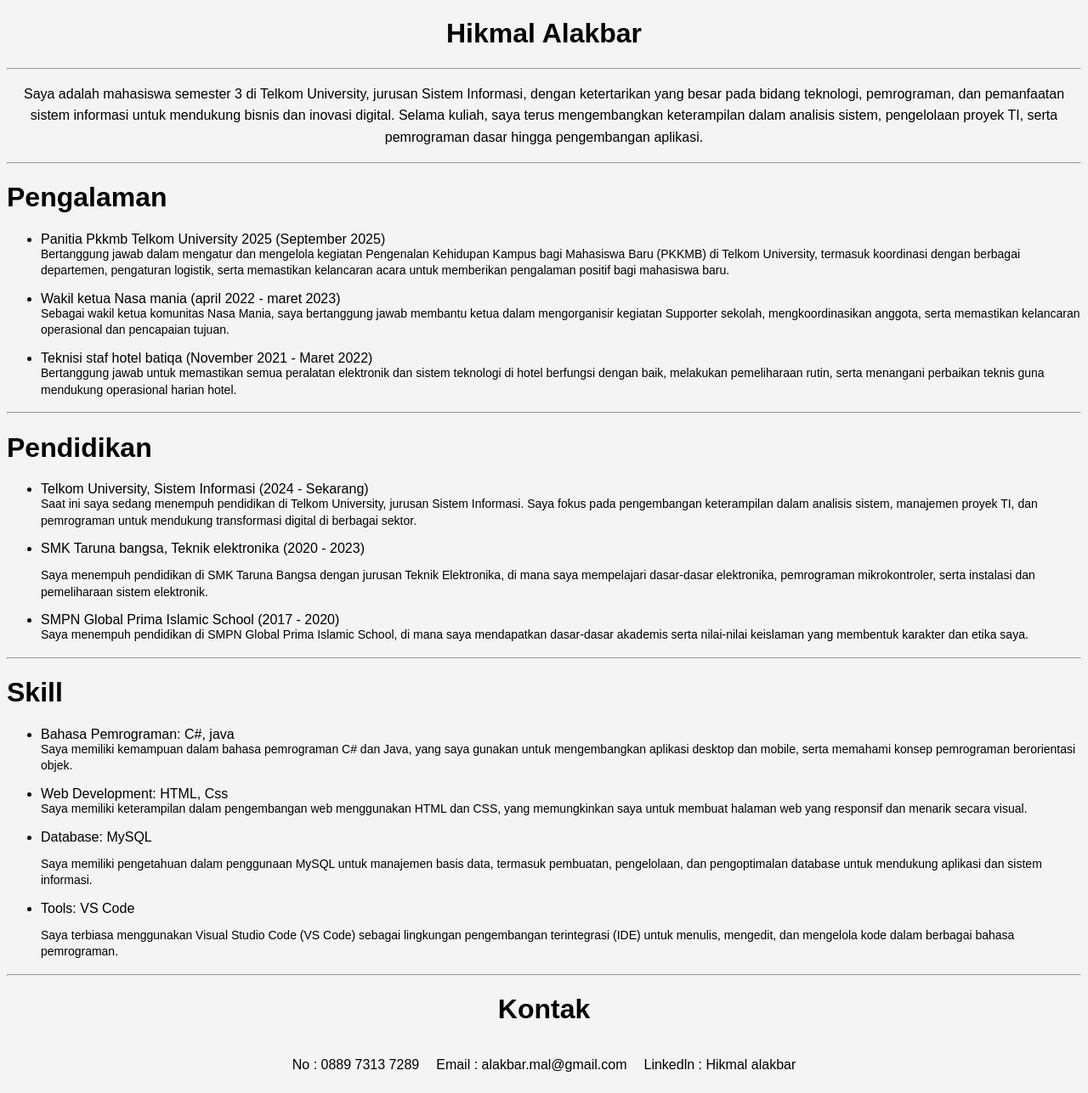
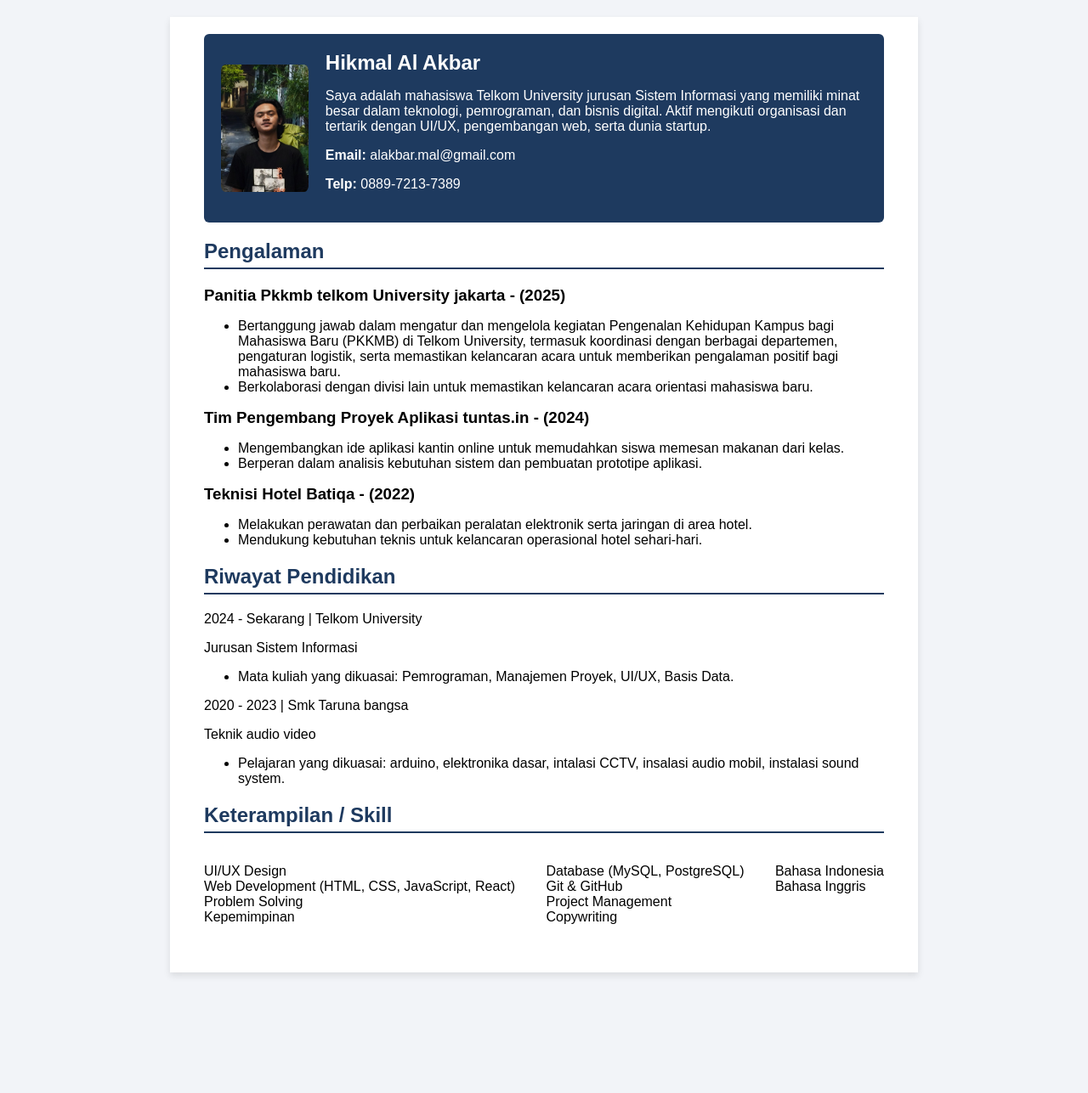
Before and after one commit to AkbarMAL/CvHikmal, a plain HTML site: page index.html in a window 1280 px wide. Shown: the whole page at 85% size. After the commit the page ends 1165 px from the top, so only its background shows below. Drawn offline with Linux system fonts and the light colour scheme; a web font is replaced by a local one.

Commit message:
tambahanCss

```diff
--- a/index.html
+++ b/index.html
@@ -1,119 +1,118 @@
 <!DOCTYPE html>
-<html lang="en">
+<html lang="id">
   <head>
     <meta charset="UTF-8" />
     <meta name="viewport" content="width=device-width, initial-scale=1.0" />
-    <link rel="preconnect" href="https://fonts.googleapis.com" />
-    <link rel="preconnect" href="https://fonts.gstatic.com" crossorigin />
-    <link
-      href="https://fonts.googleapis.com/css2?family=Alan+Sans:wght@300..900&display=swap"
-      rel="stylesheet"
-    />
-    <title>Hikmal AlakbarCv</title>
-    <link href="style.css" rel="stylesheet" />
-
-    <style></style>
+    <title>CV Hikmal Al Akbar</title>
+    <link rel="stylesheet" href="style.css" />
   </head>
   <body>
-    <h1 class="nama">Hikmal Alakbar</h1>
-    <hr />
-    <p class="deskripsi">
-      Saya adalah mahasiswa semester 3 di Telkom University, jurusan Sistem
-      Informasi, dengan ketertarikan yang besar pada bidang teknologi,
-      pemrograman, dan pemanfaatan sistem informasi untuk mendukung bisnis dan
-      inovasi digital. Selama kuliah, saya terus mengembangkan keterampilan
-      dalam analisis sistem, pengelolaan proyek TI, serta pemrograman dasar
-      hingga pengembangan aplikasi.
+    <div class="cv-container">
+      <!-- Header -->
+      <header>
+        <div class="profile">
+          <img src="mukaGue.jpg" alt="Foto Profil" />
+          <div class="info">
+            <h1>Hikmal Al Akbar</h1>
+            <p>
+              Saya adalah mahasiswa Telkom University jurusan Sistem Informasi
+              yang memiliki minat besar dalam teknologi, pemrograman, dan bisnis
+              digital. Aktif mengikuti organisasi dan tertarik dengan UI/UX,
+              pengembangan web, serta dunia startup.
             </p>
-    <hr />
+            <p><strong>Email:</strong> alakbar.mal@gmail.com</p>
+            <p><strong>Telp:</strong> 0889-7213-7389</p>
+          </div>
+        </div>
+      </header>
 
-    <h1>Pengalaman</h1>
-    <ul class="pengalaman">
-      <li>Panitia Pkkmb Telkom University 2025 (September 2025)</li>
-      <p>
+      <!-- Pengalaman -->
+      <section>
+        <h2>Pengalaman</h2>
+        <div class="experience">
+
+          <h3>Panitia Pkkmb telkom University jakarta - (2025)</h3>
+          <ul>
+            <li>
               Bertanggung jawab dalam mengatur dan mengelola kegiatan Pengenalan
               Kehidupan Kampus bagi Mahasiswa Baru (PKKMB) di Telkom University,
-        termasuk koordinasi dengan berbagai departemen, pengaturan logistik,
-        serta memastikan kelancaran acara untuk memberikan pengalaman positif
-        bagi mahasiswa baru.
-      </p>
-      <li>Wakil ketua Nasa mania (april 2022 - maret 2023)</li>
-      <p>
-        Sebagai wakil ketua komunitas Nasa Mania, saya bertanggung jawab
-        membantu ketua dalam mengorganisir kegiatan Supporter sekolah,
-        mengkoordinasikan anggota, serta memastikan kelancaran operasional dan
-        pencapaian tujuan.
-      </p>
-      <li>Teknisi staf hotel batiqa (November 2021 - Maret 2022)</li>
-      <p>
-        Bertanggung jawab untuk memastikan semua peralatan elektronik dan sistem
-        teknologi di hotel berfungsi dengan baik, melakukan pemeliharaan rutin,
-        serta menangani perbaikan teknis guna mendukung operasional harian
-        hotel.
-      </p>
+              termasuk koordinasi dengan berbagai departemen, pengaturan
+              logistik, serta memastikan kelancaran acara untuk memberikan
+              pengalaman positif bagi mahasiswa baru.
+            </li>
+            <li>
+              Berkolaborasi dengan divisi lain untuk memastikan kelancaran acara
+              orientasi mahasiswa baru.
+            </li>
           </ul>
-    <hr />
-    <h1>Pendidikan</h1>
-    <ul class="pendidikan">
-      <li>Telkom University, Sistem Informasi (2024 - Sekarang)</li>
-      <p>
-        Saat ini saya sedang menempuh pendidikan di Telkom University, jurusan
-        Sistem Informasi. Saya fokus pada pengembangan keterampilan dalam
-        analisis sistem, manajemen proyek TI, dan pemrograman untuk mendukung
-        transformasi digital di berbagai sektor.
-        <li>SMK Taruna bangsa, Teknik elektronika (2020 - 2023)</li>
-      </p>
-      <p>
-        Saya menempuh pendidikan di SMK Taruna Bangsa dengan jurusan Teknik
-        Elektronika, di mana saya mempelajari dasar-dasar elektronika,
-        pemrograman mikrokontroler, serta instalasi dan pemeliharaan sistem
-        elektronik.
-      </p>
-      <li>SMPN Global Prima Islamic School (2017 - 2020)</li>
-      <p>
-        Saya menempuh pendidikan di SMPN Global Prima Islamic School, di mana
-        saya mendapatkan dasar-dasar akademis serta nilai-nilai keislaman yang
-        membentuk karakter dan etika saya.
-      </p>
+
+          <h3>Tim Pengembang Proyek Aplikasi tuntas.in - (2024)</h3>
+          <ul>
+            <li>
+              Mengembangkan ide aplikasi kantin online untuk memudahkan siswa
+              memesan makanan dari kelas.
+            </li>
+            <li>
+              Berperan dalam analisis kebutuhan sistem dan pembuatan prototipe
+              aplikasi.
+            </li>
           </ul>
-    <hr />
-    <h1>Skill</h1>
-    <ul class="skill">
-      <li>Bahasa Pemrograman: C#, java</li>
-      <p>
-        Saya memiliki kemampuan dalam bahasa pemrograman C# dan Java, yang saya
-        gunakan untuk mengembangkan aplikasi desktop dan mobile, serta memahami
-        konsep pemrograman berorientasi objek.
-      </p>
-      <li>Web Development: HTML, Css</li>
-      <p>
-        Saya memiliki keterampilan dalam pengembangan web menggunakan HTML dan
-        CSS, yang memungkinkan saya untuk membuat halaman web yang responsif dan
-        menarik secara visual.
-        <li>Database: MySQL</li>
-      </p>
+          <h3>Teknisi Hotel Batiqa - (2022)</h3>
+          <ul>
+            <li>
+              Melakukan perawatan dan perbaikan peralatan elektronik serta
+              jaringan di area hotel.
+            </li>
+            <li>
+              Mendukung kebutuhan teknis untuk kelancaran operasional hotel
+              sehari-hari.
+            </li>
+          </ul>
+        </div>
+      </section>
 
-      <p>
-        Saya memiliki pengetahuan dalam penggunaan MySQL untuk manajemen basis
-        data, termasuk pembuatan, pengelolaan, dan pengoptimalan database untuk
-        mendukung aplikasi dan sistem informasi.
-        <li>Tools: VS Code</li>
-      </p>
+      <!-- Pendidikan -->
+      <section>
+        <h2>Riwayat Pendidikan</h2>
+        <p>2024 - Sekarang | Telkom University</p>
+        <p>Jurusan Sistem Informasi</p>
+        <ul>
+          <li>
+            Mata kuliah yang dikuasai: Pemrograman, Manajemen Proyek, UI/UX,
+            Basis Data.
+          </li>
+        </ul>
+        <p>2020 - 2023 | Smk Taruna bangsa</p>
+        <p>Teknik audio video</p>
+        <ul>
+          <li>
+            Pelajaran yang dikuasai: arduino, elektronika dasar, intalasi CCTV, insalasi audio mobil, instalasi sound system.
+          </li>
+        </ul>
+      </section>
 
-      <p>
-        Saya terbiasa menggunakan Visual Studio Code (VS Code) sebagai
-        lingkungan pengembangan terintegrasi (IDE) untuk menulis, mengedit, dan
-        mengelola kode dalam berbagai bahasa pemrograman.
-      </p>
+      <!-- Skill -->
+      <section>
+        <h2>Keterampilan / Skill</h2>
+        <div class="skills">
+          <ul>
+            <li>UI/UX Design</li>
+            <li>Web Development (HTML, CSS, JavaScript, React)</li>
+            <li>Problem Solving</li>
+            <li>Kepemimpinan</li>
           </ul>
-    <hr />
-    <div class="kontainer-kontak">
-      <h1 class="Kontak">Kontak</h1>
-      <div>
-        <p>No : 0889 7313 7289</p>
-        <p>Email : alakbar.mal@gmail.com</p>
-        <p>Linkedln : Hikmal alakbar</p>
+          <ul>
+            <li>Database (MySQL, PostgreSQL)</li>
+            <li>Git & GitHub</li>
+            <li>Project Management</li>
+            <li>Copywriting</li>
+          </ul>
+          <ul>
+            <li>Bahasa Indonesia</li>
+            <li>Bahasa Inggris</li>
+          </ul>
         </div>
+      </section>
     </div>
   </body>
 </html>
--- a/style.css
+++ b/style.css
@@ -1,62 +1,62 @@
 body {
-        font-family: "Alan Sans", sans-serif;
-        font-optical-sizing: auto;
-        font-weight: 400;
-        font-style: normal;
-        /* margin: 20px;
-        padding: 20px; */
-        background-color: #f4f4f4;
-      }
-      .nama {
-        /* color: #333; */
-        text-align: center;
-      }
-      .deskripsi {
-        /* font-family: serif; */
-        font-size: 16px;
-        line-height: 1.6;
-        /* color: #555; */
-        text-align: center;
+  font-family: Arial, sans-serif;
+  background-color: #f2f4f8;
+  margin: 0;
+  padding: 0;
 }
 
-      .pengalaman p {
-        /* font-family: serif; */
-        font-size: 14px;
-        line-height: 1.4;
-        /* color: #555; */
-        /* text-align: justify; */
-        margin-top: -1px;
+.cv-container {
+  width: 800px;
+  margin: 20px auto;
+  background: white;
+  box-shadow: 0 4px 8px rgba(0,0,0,0.1);
+  padding: 20px 40px;
 }
 
-      .pendidikan p {
-        /* font-family: serif; */
-        font-size: 14px;
-        line-height: 1.4;
-        /* color: #555; */
-        /* text-align: justify; */
-        margin-top: -1px;
+header {
+  background: #1e3a5f;
+  color: white;
+  padding: 20px;
+  border-radius: 6px;
 }
 
-      .skill p {
-        /* font-family: serif; */
-        font-size: 14px;
-        line-height: 1.4;
-        /* color: #555; */
-        /* text-align: justify; */
-        margin-top: -1px;
+.profile {
+  display: flex;
+  align-items: center;
 }
 
-    .kontainer-kontak{
-        text-align: center;
-        /* margin-top: -10px; */
-        /* background-color: aqua; */
+.profile img {
+  border-radius: 5%;
+  width: 150px;
+  height: 150px;
+  margin-right: 20px;
 }
 
-    .kontainer-kontak div{
+.info h1 {
+  margin: 0;
+  font-size: 24px;
+}
+
+section {
+  margin: 20px 0;
+}
+
+h2 {
+  color: #1e3a5f;
+  border-bottom: 2px solid #1e3a5f;
+  padding-bottom: 5px;
+}
+
+.experience h3 {
+  margin: 10px 0 5px 0;
+}
+
+.skills {
   display: flex;
-        justify-content: center;
-        align-items: center;
-        gap: 20px;
-        /* margin: 10px; */
-        /* background-color: turquoise; */
+  justify-content: space-between;
 }
+
+.skills ul {
+  list-style: none;
+  padding: 0;
+}
```
Also changed, not shown: mukaGue.jpg (added). Lines whose indentation alone changed are shown as unchanged.
